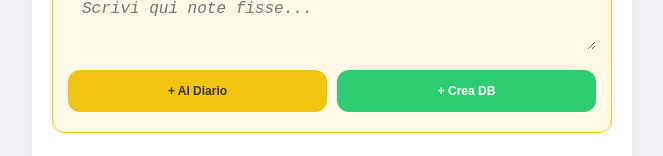
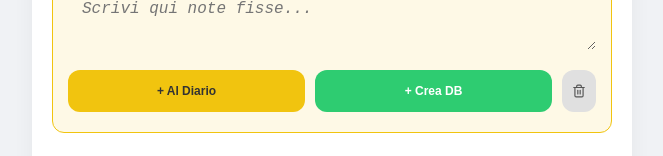
Before and after one commit to KEDO22/Nutrisearch, a React (Vite) app: page / in a window 1280 px wide. Both pictures are taken after a click on the button "⚙️ Gestisci Database". Shown: the part 672-828 px from the top of the page, without its empty margins (308-971 px from the left). Built offline with nearby package versions, Linux system fonts and the light colour scheme; no server answers; the database is empty.

Commit message:
update 9 nutri

```diff
--- a/src/components/FoodDiary.jsx
+++ b/src/components/FoodDiary.jsx
@@ -124,13 +124,20 @@ export default function FoodDiary() {
   // -- NOTE --
   const handleNoteChange = (e) => { setNotes(e.target.value); updateDaily('notes', e.target.value); };
 
-  // MODIFICA QUI: Rimossa etichetta [NOTE]
   const addNoteToDiary = () => {
       let text = summary;
-      if (text && !text.endsWith('\n')) text += '\n'; // Aggiungi a capo se serve
-      text += notes + '\n'; // Aggiungi solo il testo della nota
+      if (text && !text.endsWith('\n')) text += '\n';
+      text += notes + '\n';
       setSummary(text);
       updateDaily('dailyDiary', text);
+  };
+
+  // NUOVA FUNZIONE: CANCELLA NOTE
+  const clearNotes = () => {
+      if(confirm("Cancellare le note personali?")) {
+          setNotes("");
+          updateDaily('notes', "");
+      }
   };
 
   const copyToClipboard = () => { navigator.clipboard.writeText(summary); alert("Copiato!"); };
@@ -195,6 +202,11 @@ export default function FoodDiary() {
             <div style={{display:'flex', gap:10, marginTop:5}}>
                 <button onClick={addNoteToDiary} style={{background: '#f1c40f', color:'#333', fontSize:12}}>+ Al Diario</button>
                 <button onClick={() => { setNewName("Nota"); setNewDesc(notes); setShowDbManager(true); document.getElementById('addForm').scrollIntoView(); }} style={{background: 'var(--primary)', fontSize:12}}>+ Crea DB</button>
+
+                {/* TASTO CANCELLA NOTE AGGIUNTO */}
+                <button onClick={clearNotes} style={{background: 'var(--border)', color:'#555', width:'auto', padding:'0 10px'}} title="Cancella note">
+                    <Trash2 size={14}/>
+                </button>
             </div>
         </div>
       </div>
@@ -206,7 +218,6 @@ export default function FoodDiary() {
       {showDbManager && (
         <div className="section" style={{background:'var(--bg-color)', padding:15, borderRadius:10, marginTop:10}}>
 
-            {/* FORM DI AGGIUNTA/MODIFICA */}
             <h4 style={{margin:'0 0 10px 0', color:'var(--text-main)'}}>
                 {editingId ? "Modifica Alimento" : "Aggiungi Nuovo"}
             </h4>
@@ -245,6 +256,7 @@ export default function FoodDiary() {
                         </div>
                     </div>
                 ))}
+                {filteredDbList.length === 0 && <p style={{textAlign:'center', fontSize:12, color:'#999'}}>Nessun alimento trovato.</p>}
             </div>
 
             <button onClick={resetInitialDb} style={{background:'var(--border)', color:'#333', fontSize:11, marginTop:20}}>⚠️ Carica DB Base (Emergenza)</button>
```
